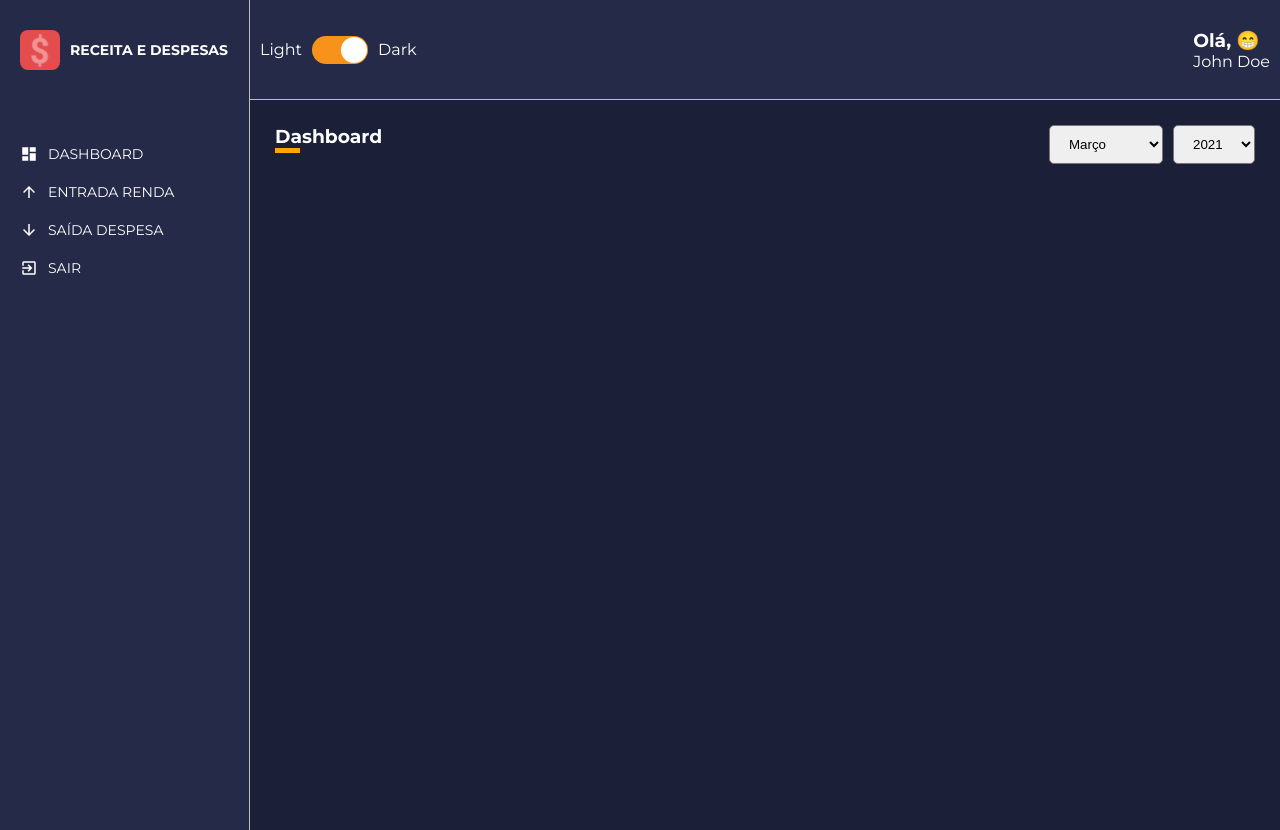
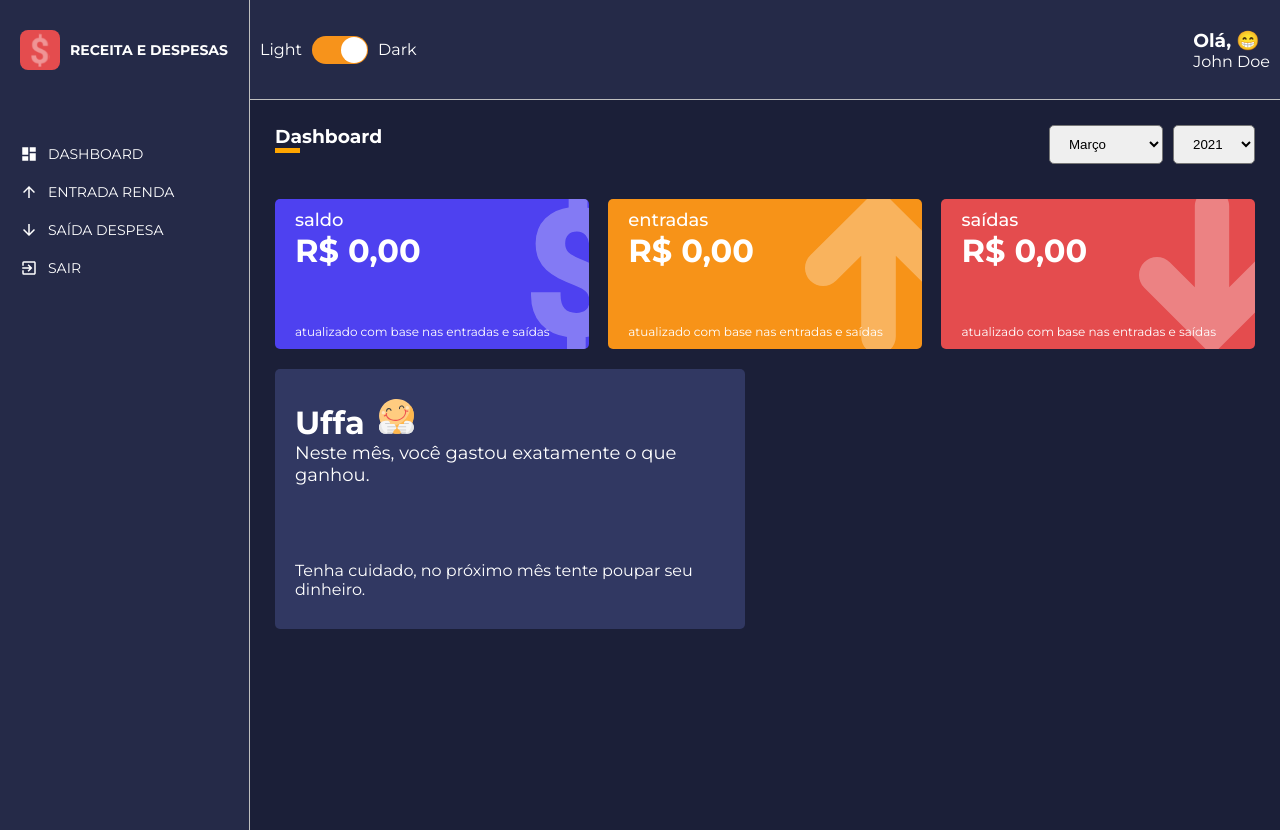
Before and after one commit to geraldobl58/admin-expense-and-income, a React (Create React App) app: page /dashboard in a window 1280 px wide. Built offline with nearby package versions, Linux system fonts and the light colour scheme.

Commit message:
Feature: add messagebox and walletbox

```diff
--- a/package.json
+++ b/package.json
@@ -11,6 +11,7 @@
     "@types/react": "^17.0.0",
     "@types/react-dom": "^17.0.0",
     "react": "^17.0.1",
+    "react-countup": "^4.3.3",
     "react-dom": "^17.0.1",
     "react-icons": "^4.2.0",
     "react-router-dom": "^5.2.0",
--- /dev/null
+++ b/src/components/MessageBox/index.tsx
@@ -0,0 +1,31 @@
+import React from 'react';
+
+import { Container } from './styles';
+
+interface IMessageBox {
+    title: string;
+    description: string;
+    footerText: string;
+    icon: string;
+}
+
+const MessageBox: React.FC<IMessageBox> = ({
+    title,
+    description,
+    footerText,
+    icon
+}) => {
+    return (
+        <Container>
+            <header>
+                <h1>{title} <img src={icon} alt={title} /></h1>
+                <p>{description}</p>
+            </header>
+            <footer>
+                <span>{footerText}</span>
+            </footer>
+        </Container>
+    )
+}
+
+export default MessageBox;
--- /dev/null
+++ b/src/components/MessageBox/styles.ts
@@ -0,0 +1,28 @@
+import styled from 'styled-components/macro';
+
+export const Container = styled.div`
+    width: 48%;
+    height: 260px;
+
+    color: ${props => props.theme.colors.white};
+    background: ${props => props.theme.colors.tertiary};
+
+    border-radius: 5px;
+
+    margin: 10px 0;
+    padding: 30px 20px;
+
+    display: flex;
+    flex-direction: column;
+    justify-content: space-between;
+
+    > header img {
+        width: 35px;
+        margin-left: 5px;
+    }
+
+    > header p {
+        font-size: 18px;
+    }
+
+`;
--- /dev/null
+++ b/src/components/WalletBox/index.tsx
@@ -0,0 +1,58 @@
+import React, { useMemo } from 'react';
+
+import CountUp from 'react-countup';
+
+import { Container } from './styles';
+
+import dollarImage from '../../assets/dollar.svg';
+import arrowUpImage from '../../assets/arrow-up.svg';
+import arrowDownImage from '../../assets/arrow-down.svg';
+
+interface IWalletBox {
+    title: string;
+    amount: number;
+    footerLabel: string;
+    icon: 'dolar' | 'arrowUp' | 'arrowDown';
+    color: string;
+}
+
+const WalletBox: React.FC<IWalletBox> = ({
+    title,
+    amount,
+    footerLabel,
+    icon,
+    color
+}) => {
+
+    const iconSelected = useMemo(() => {
+        switch(icon) {
+            case 'dolar':
+                return dollarImage;
+            case 'arrowUp':
+                return arrowUpImage;
+            case 'arrowDown':
+                return arrowDownImage;
+            default:
+                return;
+        }
+    }, [icon]);
+
+    return (
+        <Container color={color}>
+            <span>{title}</span>
+            <h1>
+                <CountUp
+                    end={amount}
+                    prefix={'R$ '}
+                    separator='.'
+                    decimal=','
+                    decimals={2}
+                />
+            </h1>
+            <small>{footerLabel}</small>
+            <img src={iconSelected} alt={title} />
+        </Container>
+    );
+}
+
+export default WalletBox;
--- /dev/null
+++ b/src/components/WalletBox/styles.ts
@@ -0,0 +1,40 @@
+import styled from 'styled-components/macro';
+
+interface IContainerProps {
+    color: string;
+}
+
+export const Container = styled.div<IContainerProps>`
+    width: 32%;
+    height: 150px;
+
+    margin: 10px 0;
+
+    background: ${props => props.color};
+    color: ${props => props.theme.colors.white};
+
+    border-radius: 5px;
+    padding: 10px 20px;
+
+    position: relative;
+    overflow: hidden;
+
+    > img {
+        height: 110%;
+        position: absolute;
+        top: -10px;
+        right: -30px;
+        opacity: .3;
+    }
+
+    > span {
+        font-size: 18px;
+        font-weight: 500;
+    }
+
+    > small {
+        font-size: 12px;
+        position: absolute;
+        bottom: 10px;
+    }
+`;
--- a/src/pages/Dashboard/index.tsx
+++ b/src/pages/Dashboard/index.tsx
@@ -2,13 +2,18 @@ import React, { useState, useMemo } from 'react';
 
 import ContentHeader from '../../components/ContentHeader';
 import SelectInput from '../../components/SelectInput';
+import WalletBox from '../../components/WalletBox';
+import MessageBox from '../../components/MessageBox';
 
 import expenses from '../../repositories/expenses';
 import gains from '../../repositories/gains';
 
 import listOfMonths from '../../utils/months';
 
-import { Container } from './styles';
+import happyImage from '../../assets/happy.svg';
+import sadImage from '../../assets/sad.svg';
+
+import { Container, Content } from './styles';
 
 const Dashboard: React.FC = () => {
     const [monthSelected, setMonthSelected] = useState<number>(new Date().getMonth() + 1);
@@ -44,6 +49,76 @@ const Dashboard: React.FC = () => {
         });
     }, []);
 
+    const totalExpenses = useMemo(() => {
+        let total: number = 0;
+
+        expenses.forEach(item => {
+            const date = new Date(item.date);
+            const year = date.getFullYear();
+            const month = date.getMonth() + 1;
+
+            if (month === monthSelected && year === yearSelected) {
+                try {
+                    total += Number(item.amount);
+                } catch(error) {
+                    console.log(error);
+                }
+            }
+        });
+
+        return total;
+
+    }, [monthSelected, yearSelected]);
+
+    const totalGains = useMemo(() => {
+        let total: number = 0;
+
+        gains.forEach(item => {
+            const date = new Date(item.date);
+            const year = date.getFullYear();
+            const month = date.getMonth() + 1;
+
+            if (month === monthSelected && year === yearSelected) {
+                try {
+                    total += Number(item.amount);
+                } catch(error) {
+                    console.log(error);
+                }
+            }
+        });
+
+        return total;
+    }, [monthSelected, yearSelected]);
+
+    const totalBalance = useMemo(() => {
+        return totalGains - totalExpenses;
+    }, [totalExpenses, totalGains]);
+
+    const message = useMemo(() => {
+        if (totalBalance < 0) {
+            return {
+                title: 'Whoops',
+                description: 'Neste mês, você gastou mais do que deveria.',
+                footerText: 'Verifique seus gastos e tenha cuidado.',
+                icon: sadImage,
+            }
+        } else if (totalBalance === 0) {
+            return {
+                title: 'Uffa',
+                description: 'Neste mês, você gastou exatamente o que ganhou.',
+                footerText: 'Tenha cuidado, no próximo mês tente poupar seu dinheiro.',
+                icon: happyImage,
+            }
+        } else {
+            return {
+                title: "Muito bem",
+                description: "Seu saldo está positivo!",
+                footerText: "Continue assim. Considere investir o seu saldo.",
+                icon: happyImage
+            }
+        }
+    }, [totalBalance]);
+
     const handleMonthSelected = (month: string) => {
         try {
             const parseMonth = Number(month);
@@ -76,6 +151,35 @@ const Dashboard: React.FC = () => {
                     defaultValue={yearSelected}
                 />
             </ContentHeader>
+            <Content>
+                <WalletBox
+                    title='saldo'
+                    amount={totalBalance}
+                    footerLabel='atualizado com base nas entradas e saídas'
+                    icon="dolar"
+                    color="#4e41f0"
+                />
+                <WalletBox
+                    title='entradas'
+                    amount={totalGains}
+                    footerLabel='atualizado com base nas entradas e saídas'
+                    icon="arrowUp"
+                    color="#f79318"
+                />
+                <WalletBox
+                    title='saídas'
+                    amount={totalExpenses}
+                    footerLabel='atualizado com base nas entradas e saídas'
+                    icon="arrowDown"
+                    color="#e44c4e"
+                />
+                <MessageBox
+                    title={message.title}
+                    description={message.description}
+                    footerText={message.footerText}
+                    icon={message.icon}
+                />
+            </Content>
         </Container>
     )
 }
--- a/src/pages/Dashboard/styles.ts
+++ b/src/pages/Dashboard/styles.ts
@@ -3,3 +3,9 @@ import styled from 'styled-components/macro';
 export const Container = styled.div`
 
 `;
+
+export const Content = styled.div`
+    display: flex;
+    justify-content: space-between;
+    flex-wrap: wrap;
+`;
```
Also changed, not shown: 1 other file (tests, documents, lock files or other folders).
